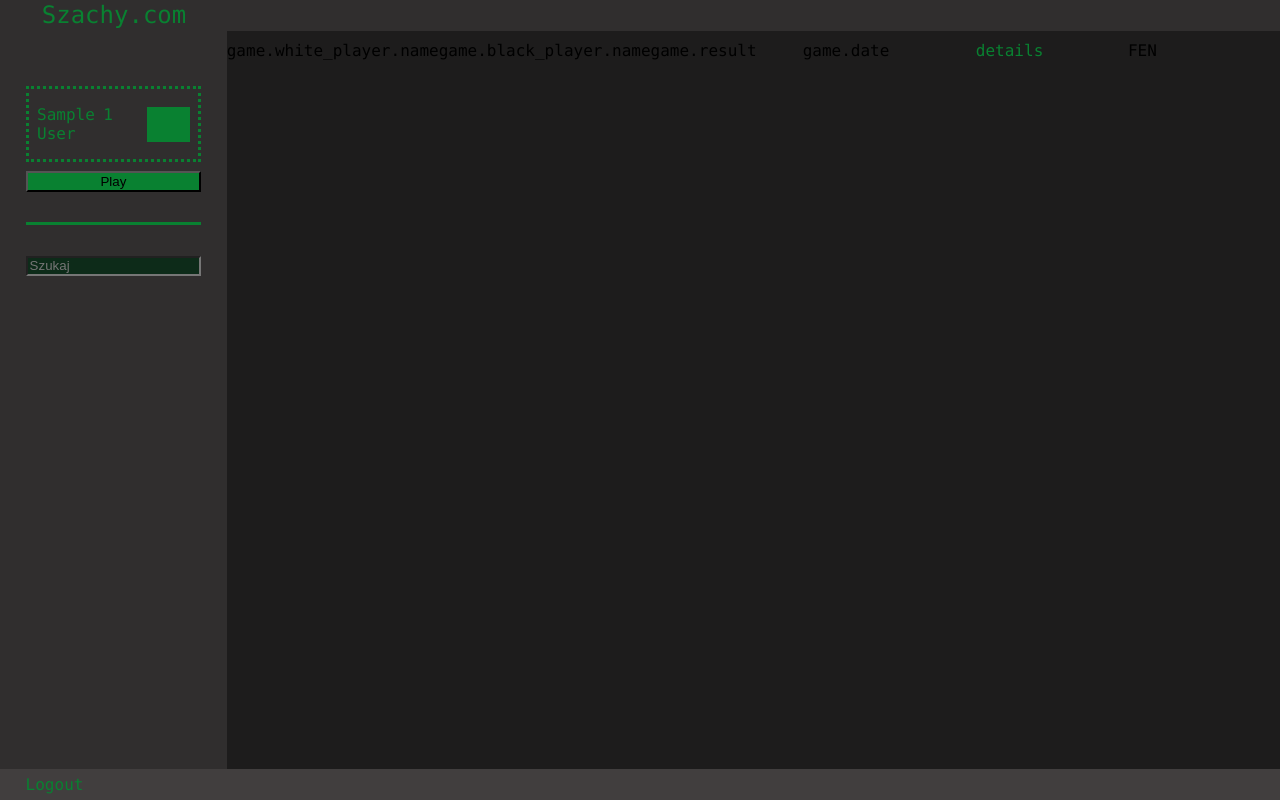
After one commit to Kamzie1/Szachy, a Flask app: a page that uses project/website/view/templates/stats.html in a window 1280 px wide. The commit adds this page. Run offline with Flask 3, Linux system fonts and the light colour scheme; a user stored in the database is signed in; tables that the repository leaves empty hold one stand-in row (values such as "Sample post"); data that the repository does not hold is empty.

Commit message:
Chat and Stats instance

```diff
--- /dev/null
+++ b/project/website/static/view/style-view.css
@@ -0,0 +1,165 @@
+html{
+    margin: 0px;
+    padding: 0px;
+    font-family: Consolas, sans-serif;
+}
+
+body{
+    display: flex;
+    flex-direction: column;
+    justify-content: center;
+    padding: 0px;
+    margin: 0px;
+    width: 100vw;
+    height: 100vh;
+}
+
+.header{
+    flex: 1;
+    background-color: rgb(48, 46, 46);
+}
+
+.content-container{
+    flex: 24;
+    background-color: rgb(48, 46, 46);
+    display: flex;
+    flex-direction: row;
+}
+
+.footer {
+    flex: 1;
+    background-color: rgb(65, 62, 62);
+    padding: 0px;
+    margin: 0px;
+}
+
+
+.users-container {
+    flex: 1;
+    color: rgb(9, 129, 49);
+    display: flex;
+    flex-direction: column;
+    overflow-y: hidden;
+    padding: 2%;
+}
+
+.user-holder{
+    display: flex;
+    flex-direction: row;
+    border: dotted rgb(9, 129, 49);
+    margin-bottom: 5%;
+}
+
+.user-name{
+    flex: 1;
+    margin-right: 5%;
+    margin-left: 5%;
+}
+
+.user-elo{
+    flex: 1;
+}
+
+.button-container{
+    flex:1;
+    display: flex;
+    flex-direction: row;
+    justify-content: center;
+    align-items: center;
+    margin-right: 5%;
+}
+
+.player-button{
+    height: 50%;
+    flex:1;
+    background-color: rgb(9, 129, 49);
+}
+
+.player-button:hover{
+    background-color: rgb(14, 172, 66);
+}
+
+.player-button:active{
+    background-color: rgb(6, 82, 31);
+}
+
+.stats-container {
+    flex: 6;
+    background-color: rgb(29, 28, 28);
+}
+
+a{
+    display: flex;
+    margin-left: 2%;
+    align-items: center;
+    justify-content: left;
+    height: 100%;
+    text-decoration: none;
+    color: rgb(9, 129, 49);
+}
+
+.play{
+    margin-top: 30px;
+    border-bottom: solid;
+    padding-bottom: 30px;
+    display: flex;
+    flex-direction: column;
+    justify-content: center;
+}
+
+input{
+    width: 100%;
+    margin-bottom: 10px;
+    background-color: rgb(13, 43, 25);
+    height: 20px;
+    color: aliceblue;
+}
+
+.search-user{
+    margin-top: 30px;
+}
+
+.tytul{
+    width: 100px;
+    margin-left: 5%;
+    margin-bottom: 0px;
+    margin-top: 0px;
+    padding: 0px;
+    height: 100%;
+    color: rgb(9, 129, 49);
+    display: flex;
+    text-align: center;
+    justify-content: center;
+    align-items: center;
+    font-size: 1.5em;
+}
+
+.game-list{
+    display: flex;
+    flex-direction: column;
+    width: 100%;
+    height: 100%;
+    padding: 10%;
+    background-color: blueviolet;
+}
+
+.game-holder{
+    display: flex;
+    flex-direction: row;
+    align-items: center;
+    width: 100%;
+    height: 40px;
+}
+
+.game-element{
+    flex:1;
+}
+
+.chat-container{
+    display: flex;
+    flex-direction: column;
+    width: 100%;
+    height: 100%;
+    padding: 10%;
+    background-color: blueviolet;
+}
--- a/project/website/view/templates/base_view.html
+++ b/project/website/view/templates/base_view.html
@@ -3,30 +3,76 @@
 <head>
     <meta charset="utf-8">
     <meta name="viewport" content="width=device-width, initial-scale=1">
-    <link rel="stylesheet" href="{{ url_for('static', filename='view/style.css') }}">
+    <link rel="stylesheet" href="{{ url_for('static', filename='view/style-view.css') }}">
     <title>{% block title %} Base {% endblock %}</title>
 </head>
 <body>
-    <div class="users-conatiner">
-        {% block users %}
-
-        {% endblock %}
+  <nav class="header"><p class="tytul">Szachy.com</p></nav>
+  <div class="content-container">
+    <div class="users-container">
+      <div class="play">
+        <div class="user-holder">
+            <p class="user-name">{{c_user.name}}</p>
+            <p class="user-elo">{{c_user.elo}}</p>
+            <div class="button-container">
+              <a class="player-button" href="{{ url_for('view.stats', user_id=c_user.id) }}"></a>
+            </div>
+        </div>
+        <button class="player-button">Play</button>
+      </div>
+      <div class="search-user">
+        <input id="search" type="search" autocomplete="off" placeholder="Szukaj">
+        <div id="user-list"></div>
+      </div>
     </div>
     <div class="stats-container">
+      {% block content %}
 
+      {% endblock %}
     </div>
+  </div>
+  <nav class="footer">
+    <a class="logout" id="logout" href="{{ url_for('auth.logout') }}">Logout</a>
+  </nav>
+  <script>
+    let input = document.getElementById('search');
+    input.addEventListener('input', async function () {
+      let response = await fetch('/search?q=' + input.value);
+      let shows = await response.json();
+      let html = '';
+      for(let show of shows){
+        const statsLink = `stats/${show.id}`;
+        const chatLink = `chat/${show.chat}`;
+        html+='<div class="user-holder">'
+        html+=`<p class='user-name'>${show.name}</p>`;
+        html+=`<p class='user-elo'>${show.elo}</p>`;
+        html+=`<div class="button-container">
+                <a class="player-button" href="${statsLink}"></a>
+                <a class="player-button" href="${chatLink}"></a>
+              </div>`
+        html+='</div>'
+      }
+      document.getElementById('user-list').innerHTML = html;
+    });
 
-    <nav class="bottom">
-      <button type="button" class="logout" id="logout">Logout</button>
-    </nav>
-
-    <script>
-      document.getElementById("logout").addEventListener("click", function() {
-        window.location.href = "{{ url_for('auth.logout') }}";
-      });
-    </script>
-
-
-
+    window.addEventListener('load', async function(){
+      let response = await fetch('/search?q=');
+      let shows = await response.json();
+      let html = '';
+      for(let show of shows){
+        const statsLink = `/stats${show.id}`;
+        const chatLink = `/chat${show.chat}`;
+        html+='<div class="user-holder">'
+        html+=`<p class='user-name'>${show.name}</p>`;
+        html+=`<p class='user-elo'>${show.elo}</p>`;
+        html+=`<div class="button-container">
+                <a class="player-button" href="${statsLink}"></a>
+                <a class="player-button" href="${chatLink}"></a>
+              </div>`
+        html+='</div>'
+      }
+      document.getElementById('user-list').innerHTML = html;
+    });
+  </script>
 </body>
 </html>
--- /dev/null
+++ b/project/website/view/templates/stats.html
@@ -0,0 +1,17 @@
+{% extends "base_view.html" %}
+{% block title %}Statystyki{% endblock %}
+
+<div class="game-list">
+{%block content %}
+    {% for game in games %}
+        <div class="game-holder">
+            <p class="game-element" id="white-player">game.white_player.name</p>
+            <p id="black-player" class="game-element">game.black_player.name</p>
+            <p id="result" class="game-element">game.result</p>
+            <p id="date" class="game-element">game.date</p>
+            <a href="{{url_for('auth.login')}}" class="game-element"><p id="details">details</p></a>
+            <p id="fen" class="game-element">FEN</p>
+        </div>
+    {% endfor %}
+{% endblock %}
+</div>
--- a/project/website/view/view.py
+++ b/project/website/view/view.py
@@ -1,6 +1,7 @@
-from flask import Blueprint, render_template
+from flask import Blueprint, render_template, request, jsonify, redirect, url_for, flash
 from flask_login import current_user, login_required
-from ..models import User
+from ..models import User, Game, Chat, Chat_log
+from .. import db
 
 view = Blueprint(
     "view",
@@ -13,7 +14,63 @@ view = Blueprint(
 
 
 @view.route('/')
+def home():
+    if current_user.is_authenticated:
+        return redirect(url_for('view.stats', user_id = current_user.id))
+    else:
+        return redirect(url_for('auth.login'))
+
+def find_chat_id(user_id):
+    chat = Chat.query.filter(
+        (
+        (Chat.user1_id == current_user.id) &
+        (Chat.user2_id == user_id)
+        ) |
+        (
+        (Chat.user2_id == current_user.id) &
+        (Chat.user1_id == user_id)
+        )
+    ).first()
+
+    if chat is None:
+        new_chat = Chat(user1_id = current_user.id, user2_id = user_id)
+        db.session.add(new_chat)
+        db.session.commit()
+        chat = new_chat
+
+    return chat.id
+
+
+@view.route('/search')
 @login_required
-def home():
-    users = User.query.all()
-    return render_template("home.html", users = users)
+def search():
+    query = request.args.get('q') + "%"
+
+    if query:
+        shows = User.query.filter((User.name != current_user.name) & (User.name.like(query))).all()
+    else:
+        shows = []
+    user_list = [{"id": u.id, "name": u.name, "elo": u.elo, "chat": find_chat_id(u.id)} for u in shows]
+    return jsonify(user_list)
+
+@view.route('/stats<user_id>')
+@login_required
+def stats(user_id):
+    games = Game.query.filter(
+        (user_id == Game.white_id) or
+        (user_id == Game.black_id)
+    ).order_by(Game.date.desc()).all()
+
+    return render_template('stats.html', games=games, c_user = current_user)
+
+@view.route('/chat<chat_id>')
+@login_required
+def chat(chat_id):
+    chat = Chat.query.filter(chat_id == Chat.id).first()
+    if chat:
+        messages = Chat_log.query.filter(chat.id == Chat_log.chat_id).all()
+    else:
+        flash("Coś poszło nie tak", category='error')
+        return redirect(url_for('view.home'))
+
+    return render_template('chat.html', c_user = current_user, chat = chat, messages = messages)
```
Also changed, not shown: project/website/auth/templates/base.html (+34 -5 lines), project/website/models.py (+67 -0 lines), project/website/static/auth/style.css (+80 -6 lines), project/website/static/view/style.css (deleted, +0 -15 lines), project/website/view/templates/chat.html (added, +8 -0 lines), project/website/view/templates/home.html (deleted, +0 -12 lines), project/website/static/view/logout.svg (added).
